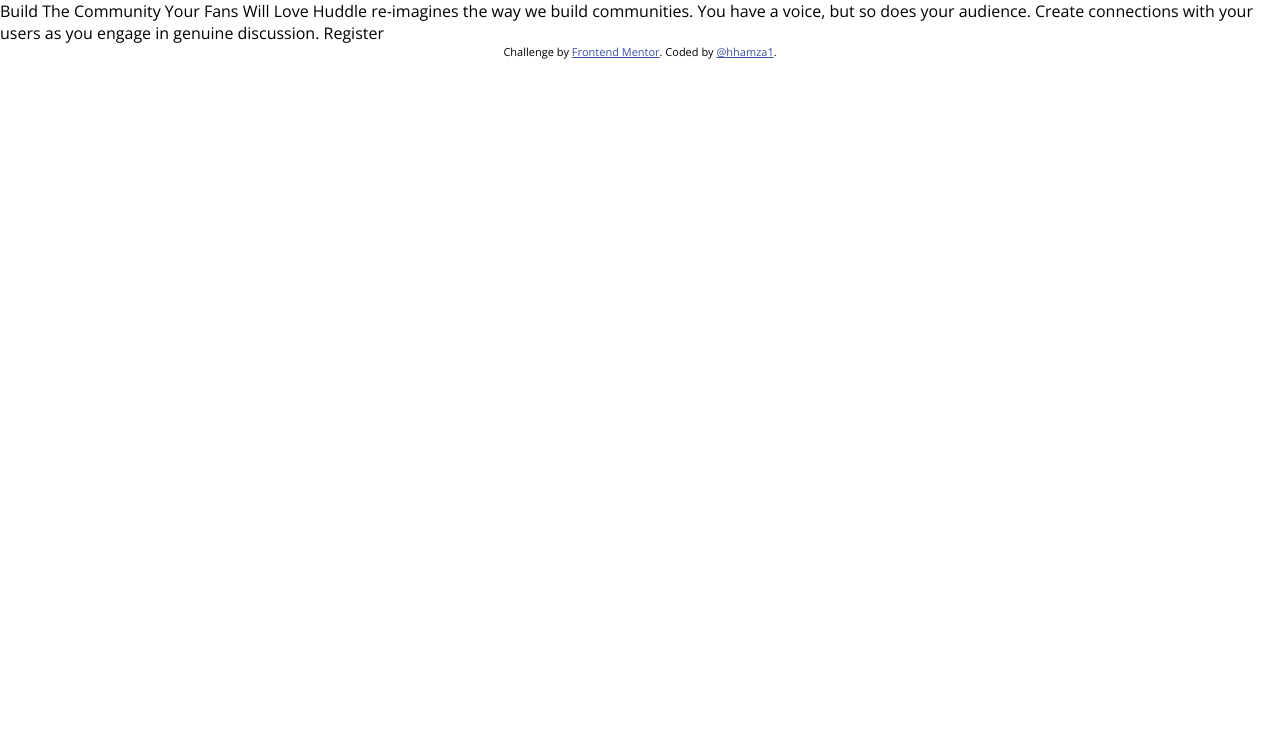
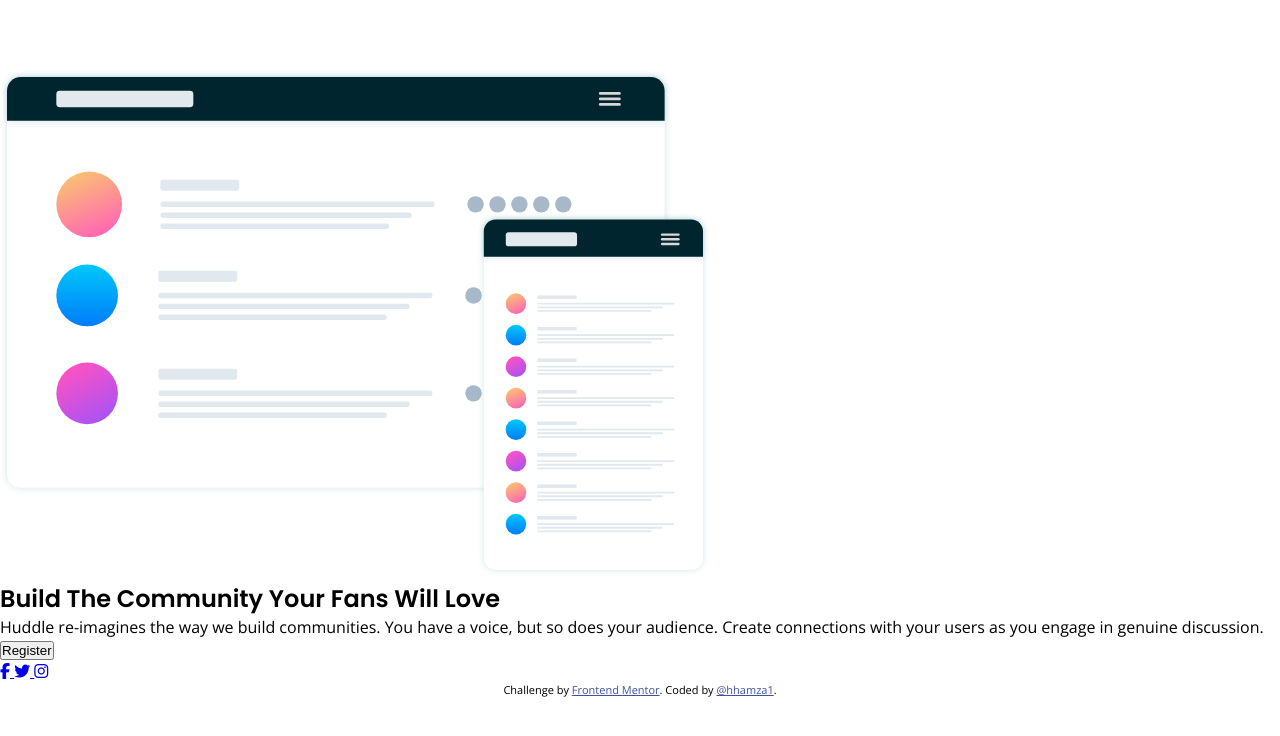
Before and after one commit to hhamza1/fem-huddle-landing-page, a plain HTML site: page index.html in a window 1280 px wide. Drawn offline with nearby package versions, Linux system fonts and the light colour scheme.

Commit message:
Added elements and containers of the page

```diff
--- a/index.html
+++ b/index.html
@@ -4,7 +4,7 @@
   <meta charset="UTF-8">
   <meta name="viewport" content="width=device-width, initial-scale=1.0">
 
-  <link rel="icon" type="image/png" sizes="32x32" href="./images/favicon-32x32.png">
+  <link rel="icon" type="image/png" sizes="32x32" href="./assets/favicon-32x32.png">
 
   <link rel="preconnect" href="https://fonts.googleapis.com">
   <link rel="preconnect" href="https://fonts.gstatic.com" crossorigin>
@@ -19,12 +19,33 @@
 </head>
 <body>
 
-  Build The Community Your Fans Will Love
+  <div class="container">
+    <div class="logo-container">
+        <img src="./assets/logo.svg" alt="Huddle Logo">
+    </div>
+    <div class="img-container">
+        <img src="./assets/illustration-mockups.svg" alt="illustration-mockups">
+    </div>
+    <div class="community">
+        <h2 class="community-title">Build The Community Your Fans Will Love</h2>
 
-  Huddle re-imagines the way we build communities. You have a voice, but so does your audience.
-  Create connections with your users as you engage in genuine discussion.
+        <p class="community-paragraph">Huddle re-imagines the way we build communities. You have a voice, but so does your audience.
+        Create connections with your users as you engage in genuine discussion.</p>
 
-  Register
+        <button class="btn-register">Register</button>
+        <div class="sm-icons">
+            <a href="https://facebook.com"  class="icon-anchor" target="_blank">
+                <i class="fab fa-facebook-f"></i>
+            </a>
+            <a href="https://facebook.com" class="icon-anchor" target="_blank">
+                <i class="fab fa-twitter"></i>
+            </a>
+            <a href="https://facebook.com" class="icon-anchor" target="_blank">
+                <i class="fab fa-instagram"></i>
+            </a>
+        </div>
+    </div>
+  </div>
 
   <footer>
     <p class="attribution">
```
